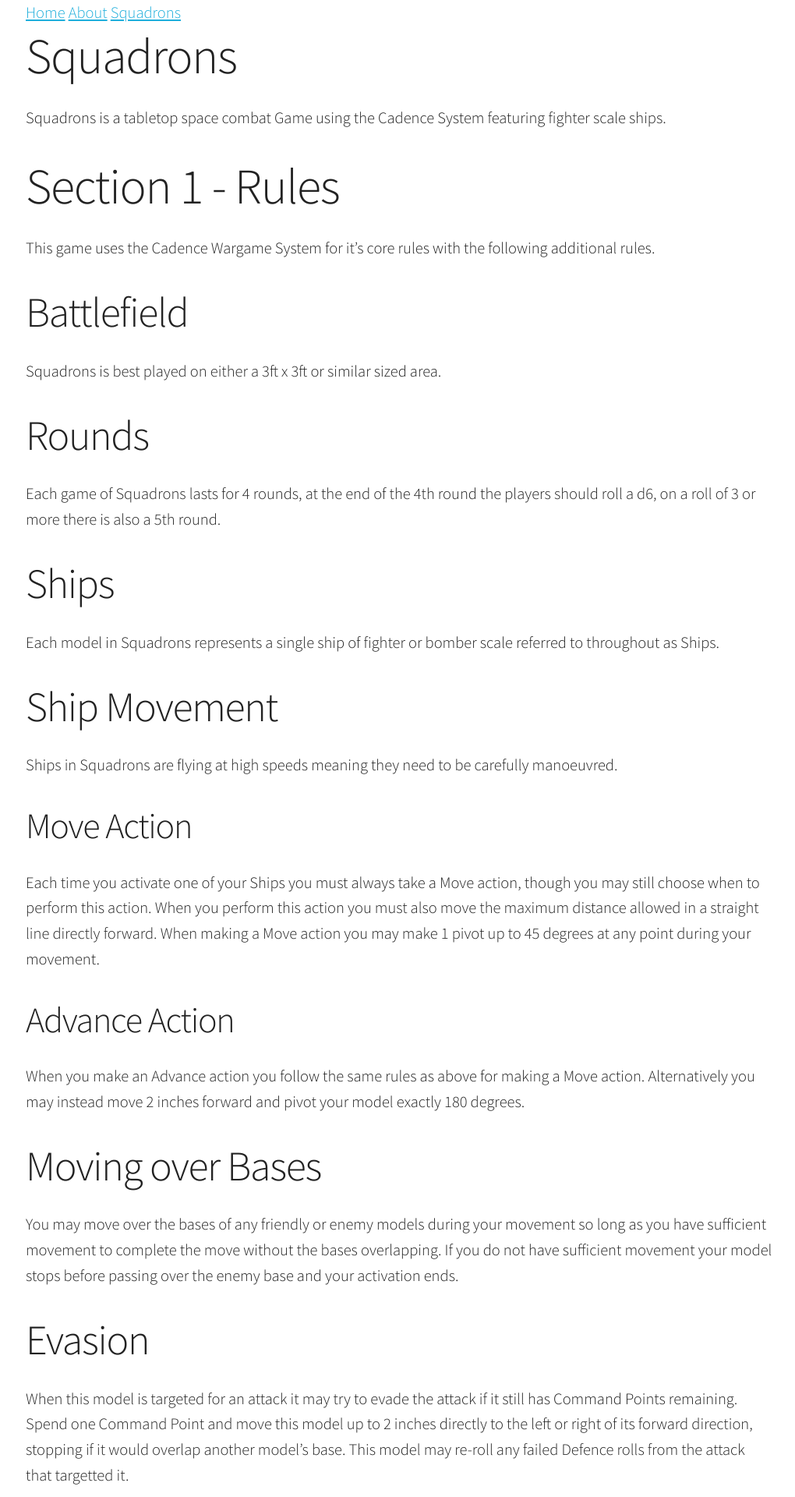
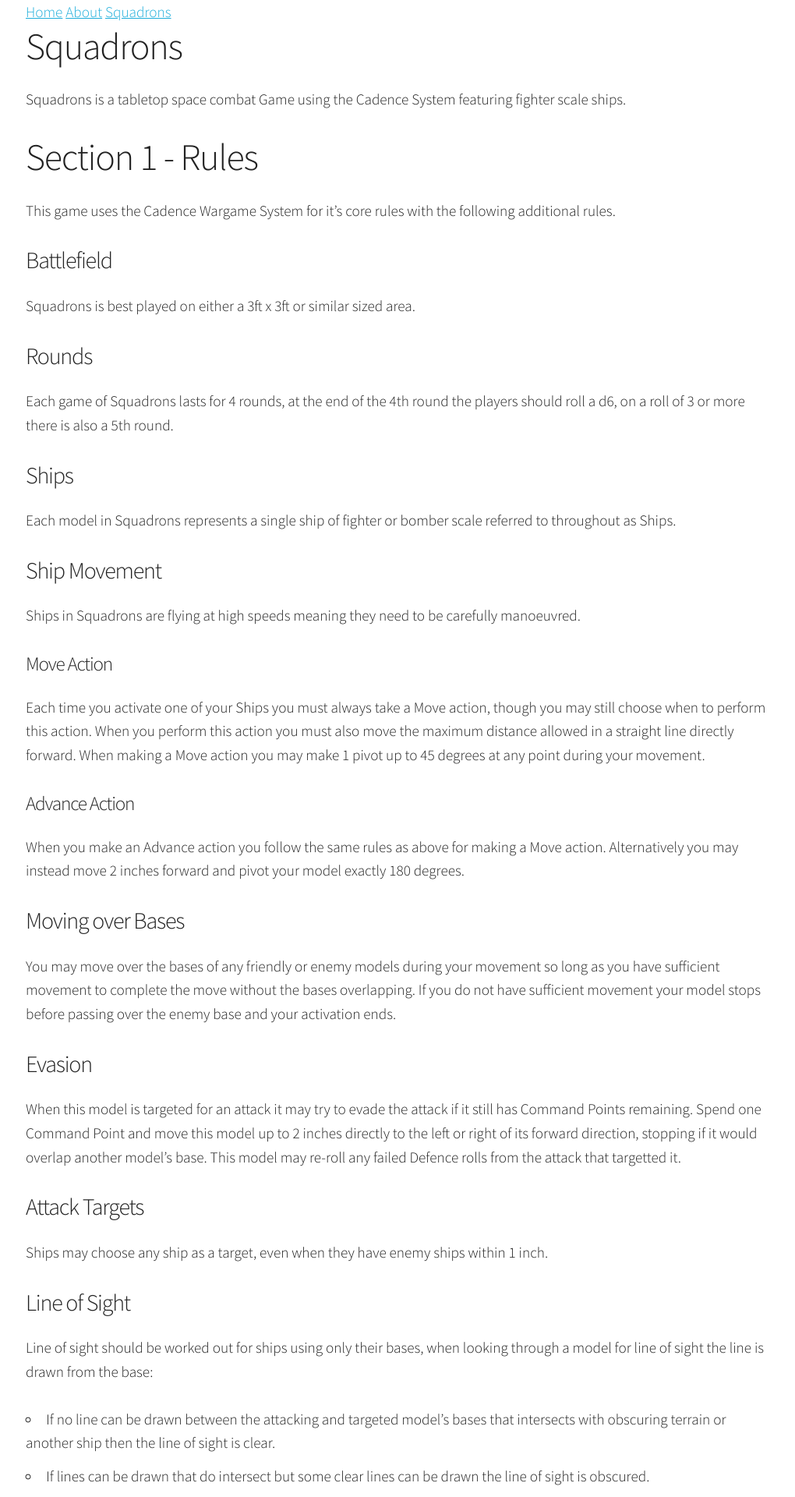
Before and after one commit to open-source-tabletop/cadence-wargame-system, a Jekyll site: the page built from squadrons.md, in a window 1280 px wide. Shown: the top 1920 px of the page at 78% size, without its empty margins (127-1147 px from the left). Built offline with Jekyll 4.4.1, drawn with Linux system fonts in a browser that asks for light colours.

Commit message:
Font stuff

```diff
--- a/_sass/base/_base-styles.scss
+++ b/_sass/base/_base-styles.scss
@@ -5,7 +5,7 @@
 // are based on 10px sizing. So basically 1.5rem = 15px :)
 
 html {
-  font-size: 80%;
+  font-size: 75%;
 }
 
 body {
--- a/_sass/base/_typography.scss
+++ b/_sass/base/_typography.scss
@@ -7,19 +7,19 @@ h1, h2, h3, h4, h5, h6 {
   font-weight: 300;
 }
 
-h1 { font-size: 4.0rem; line-height: 1.2;  letter-spacing: -.1rem;  }
-h2 { font-size: 3.6rem; line-height: 1.25; letter-spacing: -.1rem;  }
-h3 { font-size: 3.0rem; line-height: 1.3;  letter-spacing: -.1rem;  }
-h4 { font-size: 2.4rem; line-height: 1.35; letter-spacing: -.08rem; }
+h1 { font-size: 3.2rem; line-height: 1.2;  letter-spacing: -.1rem;  }
+h2 { font-size: 2.5rem; line-height: 1.25; letter-spacing: -.1rem;  }
+h3 { font-size: 2.0rem; line-height: 1.3;  letter-spacing: -.1rem;  }
+h4 { font-size: 2.0rem; line-height: 1.35; letter-spacing: -.08rem; }
 h5 { font-size: 1.8rem; line-height: 1.5;  letter-spacing: -.05rem; }
 h6 { font-size: 1.5rem; line-height: 1.6;  letter-spacing: 0;       }
 
 // Larger than phablet
 @media (#{$bp-larger-than-phablet}) {
-  h1 { font-size: 5.0rem; }
-  h2 { font-size: 4.2rem; }
-  h3 { font-size: 3.6rem; }
-  h4 { font-size: 3.0rem; }
+  h1 { font-size: 4.0rem; }
+  h2 { font-size: 2.5rem; }
+  h3 { font-size: 2.1rem; }
+  h4 { font-size: 2.0rem; }
   h5 { font-size: 2.4rem; }
   h6 { font-size: 1.5rem; }
 }
--- a/_sass/modules/_tables.scss
+++ b/_sass/modules/_tables.scss
@@ -3,7 +3,7 @@
 
 th,
 td {
-  padding: 6px 3px;
+  padding: 5px 4px;
   text-align: left;
   border-bottom: 1px solid $light-grey;
 }
```
Also changed, not shown: 2 other files.
